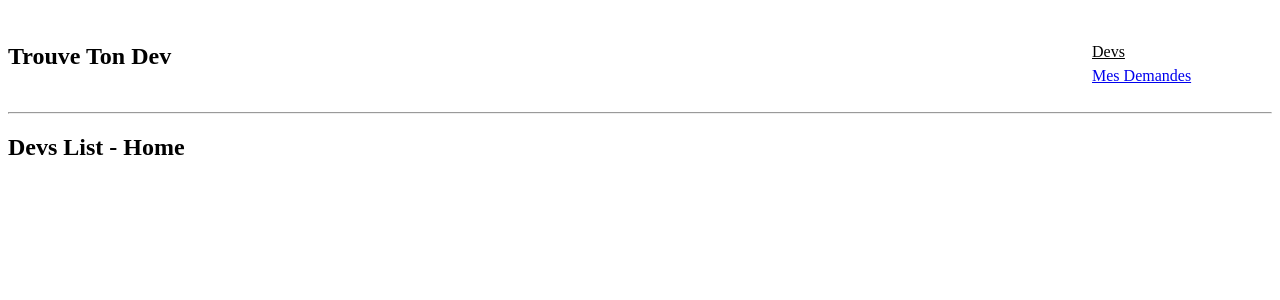
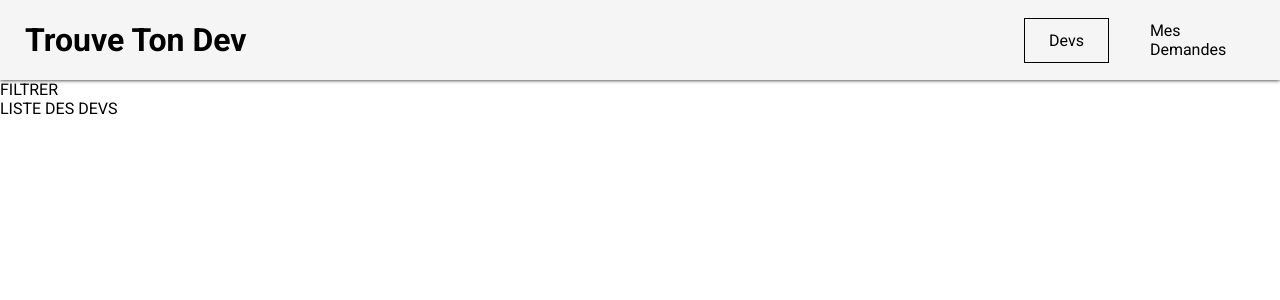
Before and after one commit to afrmounir/Trouve-Ton-Dev, a Vue app: page /devs in a window 1280 px wide. Shown: the top 300 px of the page. Built offline with nearby package versions, Linux system fonts and the light colour scheme.

Commit message:
feat: add the main layout and styling

```diff
--- a/src/App.vue
+++ b/src/App.vue
@@ -1,85 +1,26 @@
 <script setup>
-import { RouterLink, RouterView } from 'vue-router'
+import {RouterView } from 'vue-router'
+
+import TheHeader from './components/layout/TheHeader.vue';
 </script>
 
 <template>
-  <header>
-    <h2>Trouve Ton Dev</h2>
-
-    <div class="wrapper">
-      <nav>
-        <RouterLink to="/devs">Devs</RouterLink>
-        <RouterLink to="/requests">Mes Demandes</RouterLink>
-      </nav>
-    </div>
-  </header>
-  <hr/>
-
+  <TheHeader />
   <RouterView />
 </template>
 
-<style scoped>
-header {
-  line-height: 1.5;
-  max-height: 100vh;
-  display: flex;
-  justify-content: space-between;
+<style>
+@import url('https://fonts.googleapis.com/css2?family=Roboto:wght@400;700&display=swap');
+
+* {
+  box-sizing: border-box;
 }
 
-.logo {
-  display: block;
-  margin: 0 auto 2rem;
+html {
+  font-family: 'Roboto', sans-serif;
 }
 
-nav {
-  width: 100%;
-  font-size: 12px;
-  text-align: center;
-  margin-top: 2rem;
-}
-
-nav a.router-link-exact-active {
-  color: var(--color-text);
-}
-
-nav a.router-link-exact-active:hover {
-  background-color: transparent;
-}
-
-nav a {
-  display: inline-block;
-  padding: 0 1rem;
-  border-left: 1px solid var(--color-border);
-}
-
-nav a:first-of-type {
-  border: 0;
-}
-
-@media (min-width: 1024px) {
-  header {
-    display: flex;
-    place-items: center;
-    padding-right: calc(var(--section-gap) / 2);
-  }
-
-  .logo {
-    margin: 0 2rem 0 0;
-  }
-
-  header .wrapper {
-    display: flex;
-    place-items: flex-start;
-    flex-wrap: wrap;
-  }
-
-  nav {
-    text-align: left;
-    margin-left: -1rem;
-    font-size: 1rem;
-
-    padding: 1rem 0;
-    margin-top: 1rem;
-  }
+body {
+  margin: 0;
 }
 </style>
--- /dev/null
+++ b/src/components/layout/TheHeader.vue
@@ -0,0 +1,76 @@
+<template>
+  <header>
+    <h1><RouterLink to="/">Trouve Ton Dev</RouterLink></h1>
+
+    <div class="wrapper">
+      <nav>
+        <ul>
+          <li><RouterLink to="/devs">Devs</RouterLink></li>
+          <li><RouterLink to="/requests">Mes Demandes</RouterLink></li>
+        </ul>
+      </nav>
+    </div>
+  </header>
+</template>
+
+<style scoped>
+header {
+  width: 100%;
+  height: 5rem;
+  background-color: whitesmoke;
+  box-shadow: 0px 0px 4px;
+  display: flex;
+  justify-content: space-between;
+  align-items: center;
+}
+
+header a {
+  text-decoration: none;
+  color: black;
+  display: inline-block;
+  padding: 0.75rem 1.5rem;
+  border: 1px solid transparent;
+}
+
+a:active,
+a:hover,
+a.router-link-active {
+  border: 1px solid black;
+}
+
+h1 {
+  margin: 0;
+}
+
+h1 a {
+  color: black;
+  margin: 0;
+}
+
+h1 a:hover,
+h1 a:active,
+h1 a.router-link-active {
+  border-color: transparent;
+}
+
+header nav {
+  width: 90%;
+  margin: auto;
+  display: flex;
+  justify-content: space-between;
+  align-items: center;
+}
+
+header ul {
+  list-style: none;
+  margin: 0;
+  padding: 0;
+  display: flex;
+  justify-content: center;
+  align-items: center;
+}
+
+li {
+  margin: 0 0.5rem;
+}
+</style>
--- a/src/views/devs/DevsList.vue
+++ b/src/views/devs/DevsList.vue
@@ -1,7 +1,10 @@
 <template>
-  <main>
-    <h2>Devs List - Home</h2>
-  </main>
+  <section>
+    FILTRER
+  </section>
+  <section>
+    LISTE DES DEVS
+  </section>
 </template>
 
 <script setup>
```
